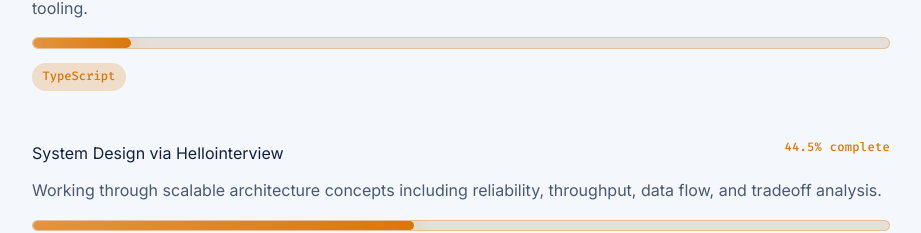
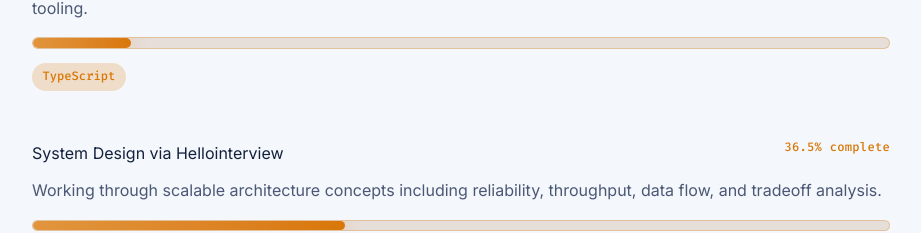
Before and after one commit to kurtluu/portfolio, a React (Vite) app in the folder react-ts-site/: page / in a window 1280 px wide. Shown: the part 3018-3251 px from the top of the page, without its empty margins (179-1100 px from the left). Built offline with nearby package versions, Linux system fonts and the light colour scheme.

Commit message:
Update System Design progress

```diff
--- a/react-ts-site/src/App.tsx
+++ b/react-ts-site/src/App.tsx
@@ -138,8 +138,8 @@ const courses: Course[] = [
   },
   {
     title: "System Design via Hellointerview",
-    progress: 44.5,
-    status: "44.5% complete",
+    progress: 36.5,
+    status: "36.5% complete",
     description: "Working through scalable architecture concepts including reliability, throughput, data flow, and tradeoff analysis.",
     tags: ["Scalability", "Architecture", "Reliability"],
   },
```
